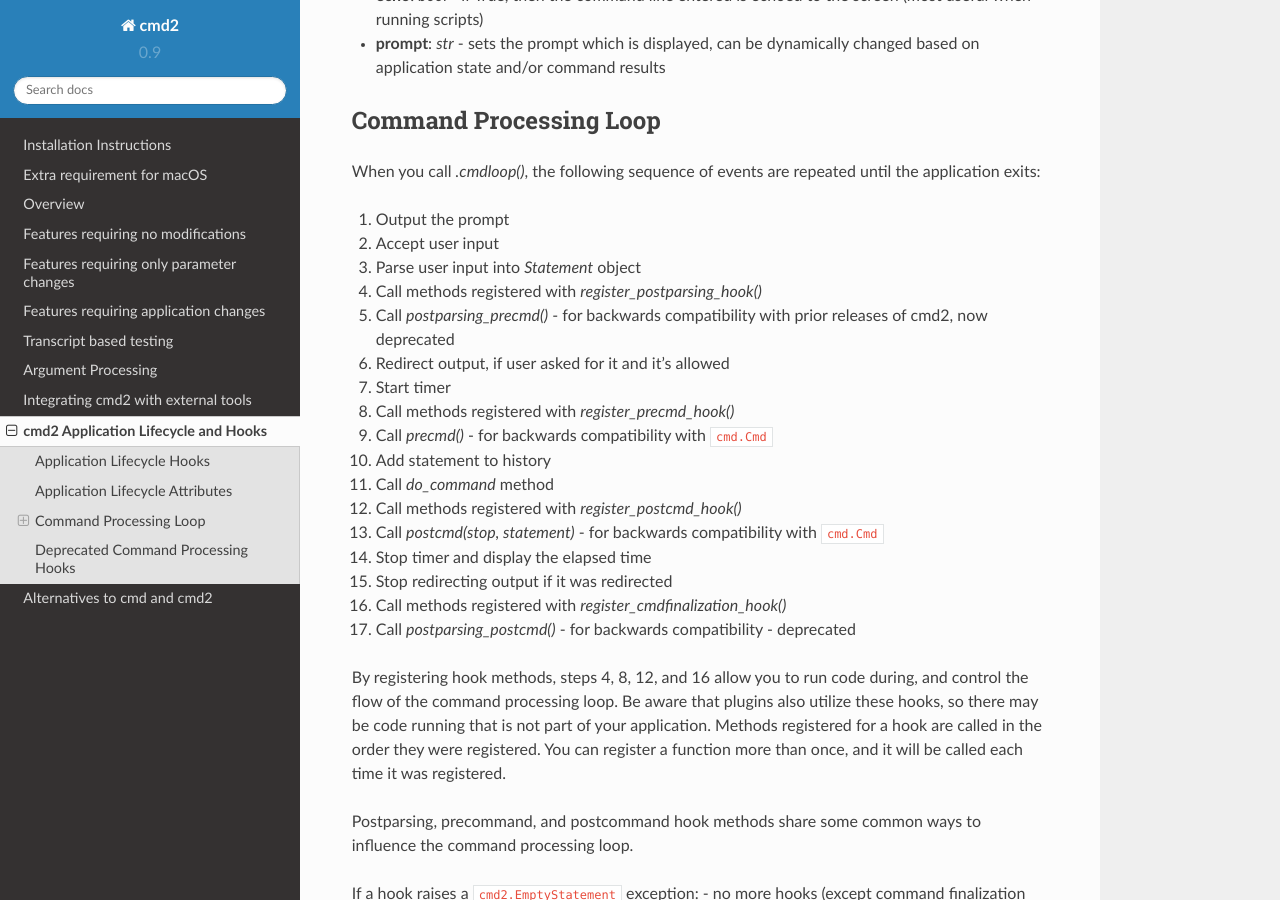
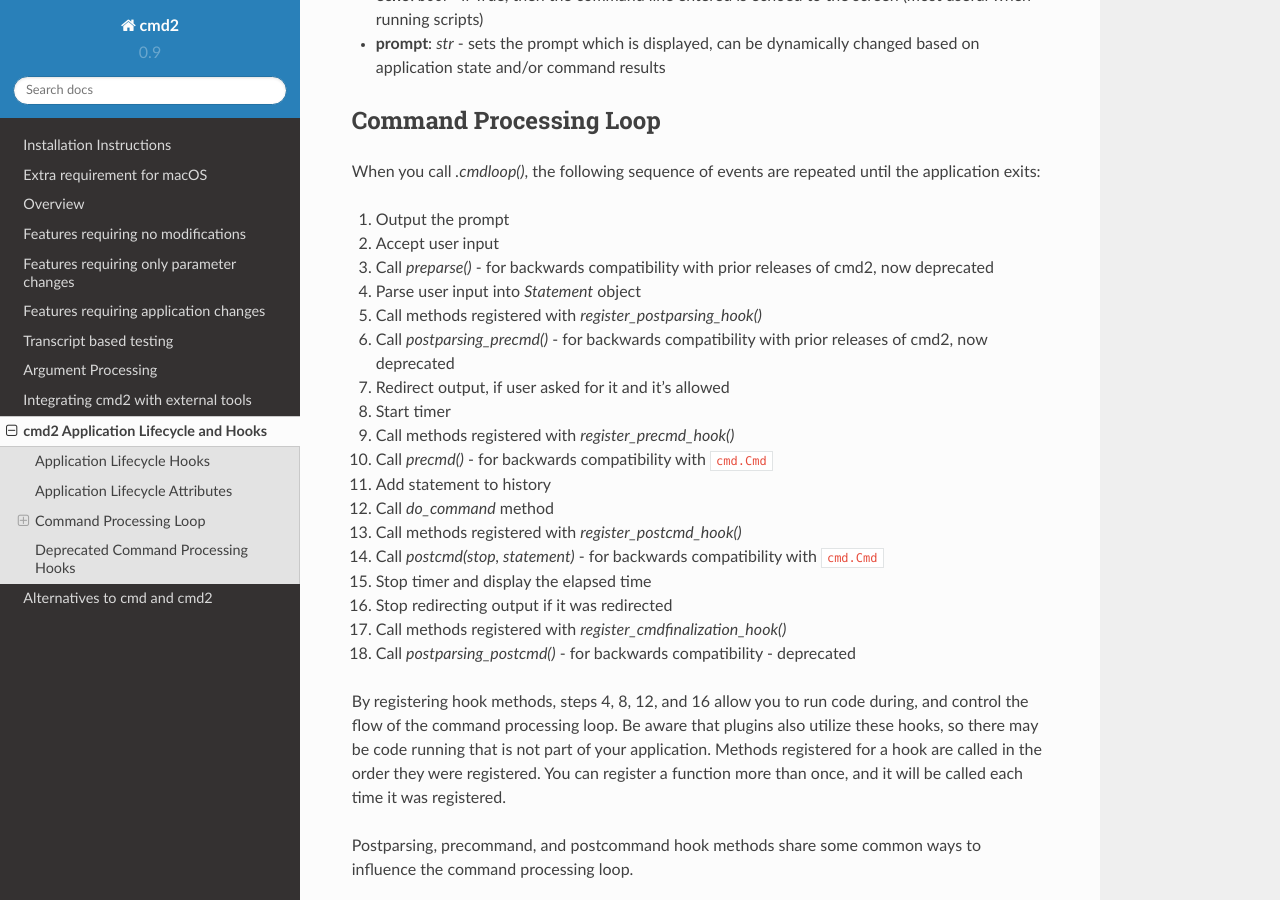
Before and after one commit to python-cmd2/cmd2, a Sphinx documentation site: the page built from docs/hooks.rst, in a window 1280 px wide and 900 px high, scrolled down 1443 px. Built offline with Sphinx 7.4.7 and the Read the Docs theme 2.0.0, drawn with Linux system fonts in a browser that asks for light colours.

Commit message:
Update description of command loop

```diff
--- a/docs/hooks.rst
+++ b/docs/hooks.rst
@@ -78,21 +78,22 @@
 
 1. Output the prompt
 2. Accept user input
-3. Parse user input into `Statement` object
-4. Call methods registered with `register_postparsing_hook()`
-5. Call `postparsing_precmd()` - for backwards compatibility with prior releases of cmd2, now deprecated
-6. Redirect output, if user asked for it and it's allowed
-7. Start timer
-8. Call methods registered with `register_precmd_hook()`
-9. Call `precmd()` - for backwards compatibility with ``cmd.Cmd``
-10. Add statement to history
-11. Call `do_command` method
-12. Call methods registered with `register_postcmd_hook()`
-13. Call `postcmd(stop, statement)` - for backwards compatibility with ``cmd.Cmd``
-14. Stop timer and display the elapsed time
-15. Stop redirecting output if it was redirected
-16. Call methods registered with `register_cmdfinalization_hook()`
-17. Call `postparsing_postcmd()` - for backwards compatibility - deprecated
+3. Call `preparse()` - for backwards compatibility with prior releases of cmd2, now deprecated
+4. Parse user input into `Statement` object
+5. Call methods registered with `register_postparsing_hook()`
+6. Call `postparsing_precmd()` - for backwards compatibility with prior releases of cmd2, now deprecated
+7. Redirect output, if user asked for it and it's allowed
+8. Start timer
+9. Call methods registered with `register_precmd_hook()`
+10. Call `precmd()` - for backwards compatibility with ``cmd.Cmd``
+11. Add statement to history
+12. Call `do_command` method
+13. Call methods registered with `register_postcmd_hook()`
+14. Call `postcmd(stop, statement)` - for backwards compatibility with ``cmd.Cmd``
+15. Stop timer and display the elapsed time
+16. Stop redirecting output if it was redirected
+17. Call methods registered with `register_cmdfinalization_hook()`
+18. Call `postparsing_postcmd()` - for backwards compatibility - deprecated
 
 By registering hook methods, steps 4, 8, 12, and 16 allow you to run code
 during, and control the flow of the command processing loop. Be aware that
@@ -146,7 +147,6 @@
 and raises a ``TypeError`` if it has the wrong number of parameters. It will
 also raise a ``TypeError`` if the passed parameter and return value are not annotated
 as ``PostparsingData``.
-
 
 The hook method will be passed one parameter, a ``PostparsingData`` object
 which we will refer to as ``params``. ``params`` contains two attributes.
```
Also changed, not shown: docs/integrating.rst (+16 -9 lines).
